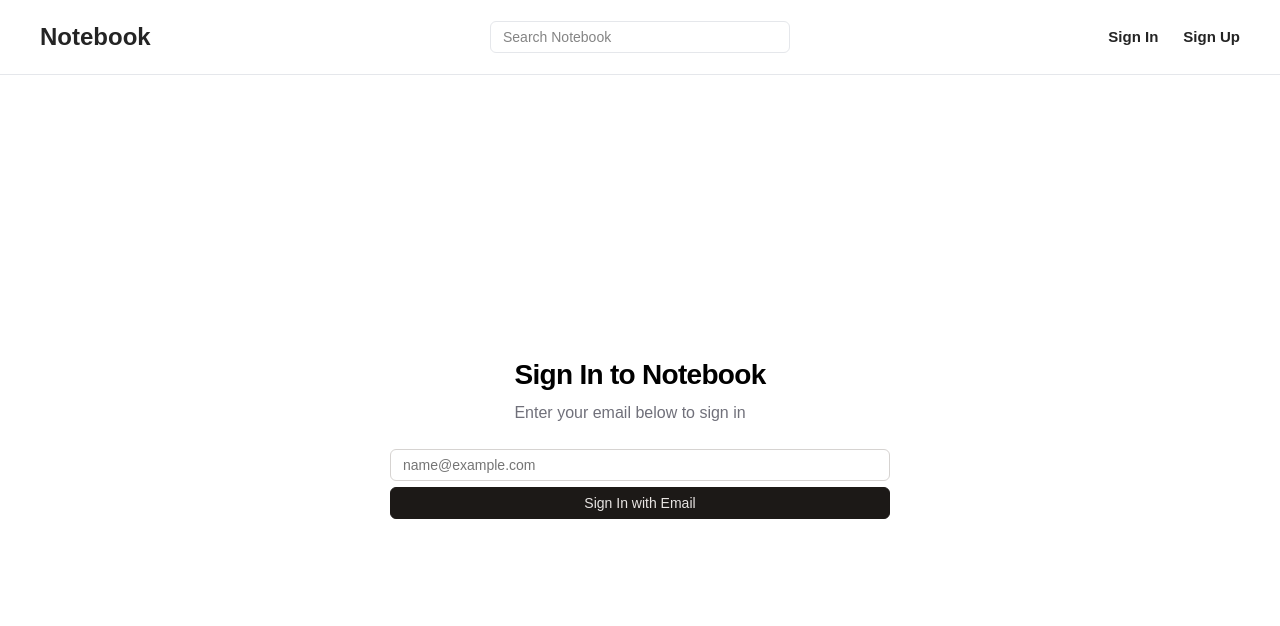
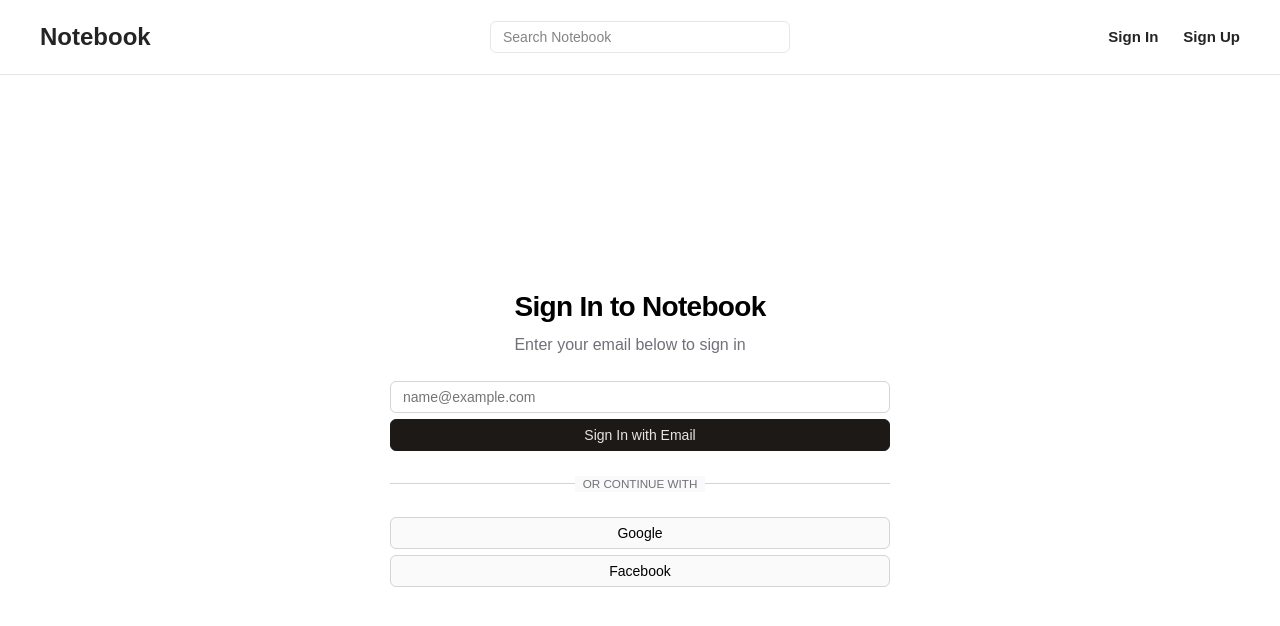
Before and after one commit to Wolleys/notebook, a Next.js app: page /auth/login in a window 1280 px wide. Shown: the top 626 px of the page. Built offline with nearby package versions, Linux system fonts and the light colour scheme; a web font is replaced by a local one.

Commit message:
Add other login options

```diff
--- a/app/auth/login/login.module.css
+++ b/app/auth/login/login.module.css
@@ -50,28 +50,76 @@
   border: 1px solid #1c1917;
 }
 
-.formContainer .button {
+/* Common button styles */
+.button {
   height: 2rem;
   outline: none;
   display: flex;
   cursor: pointer;
   font-weight: 500;
-  color: #e8e5e3;
   font-size: 0.875rem;
   line-height: 1.5rem;
   align-items: center;
   justify-content: center;
   border-radius: 0.375rem;
+  animation-duration: 0.2s;
+  transition-duration: 0.2s;
   padding: 0.375rem 0.75rem;
+}
+
+/* Styles specific to .formContainer .button */
+.formContainer .button {
+  color: #e8e5e3;
   background-color: #1c1917;
   border: 1px solid #1c1917;
-  animation-duration: .2s;
-  transition-duration: .2s;
 }
 
 .formContainer .button:hover {
   color: #000000;
-  background-color: hsl(20 6% 94%);
+  background-color: #f2f0f0;
+}
+
+.divider {
+  width: 100%;
+  display: flex;
+  margin: 25px 0;
+  align-items: center;
+}
+
+.line {
+  flex: 1;
+  height: 1px;
+  background-color: #d6d3d1;
+}
+
+.text {
+  display: flex;
+  color: #70707a;
+  padding: 0 0.5rem;
+  line-height: 1rem;
+  font-size: 0.73rem;
+  align-items: center;
+  text-transform: uppercase;
+  background-color: #fafafa;
+}
+
+.socialContainer {
+  gap: 6px;
+  width: 100%;
+  display: flex;
+  flex-direction: column;
+}
+
+/* Styles specific to .socialContainer .button */
+.socialContainer .button {
+  color: #000000;
+  background-color: #fafafa;
+  border: 1px solid #d6d3d1;
+}
+
+.socialContainer .button:hover {
+  color: #e8e5e3;
+  background-color: #1c1917;
 }
 
 @media (min-width: 576px) {
--- a/app/auth/login/login.tsx
+++ b/app/auth/login/login.tsx
@@ -18,7 +18,16 @@ const Login: FC = () => {
             className={styles.input}
             placeholder="name@example.com"
           />
-          <button className={styles.button}> Sign In with Email</button>
+          <button className={styles.button}>Sign In with Email</button>
+        </div>
+        <div className={styles.divider}>
+          <div className={styles.line}></div>
+          <span className={styles.text}>Or continue with</span>
+          <div className={styles.line}></div>
+        </div>
+        <div className={styles.socialContainer}>
+          <button className={styles.button}>Google</button>
+          <button className={styles.button}>Facebook</button>
         </div>
       </div>
     </section>
```
